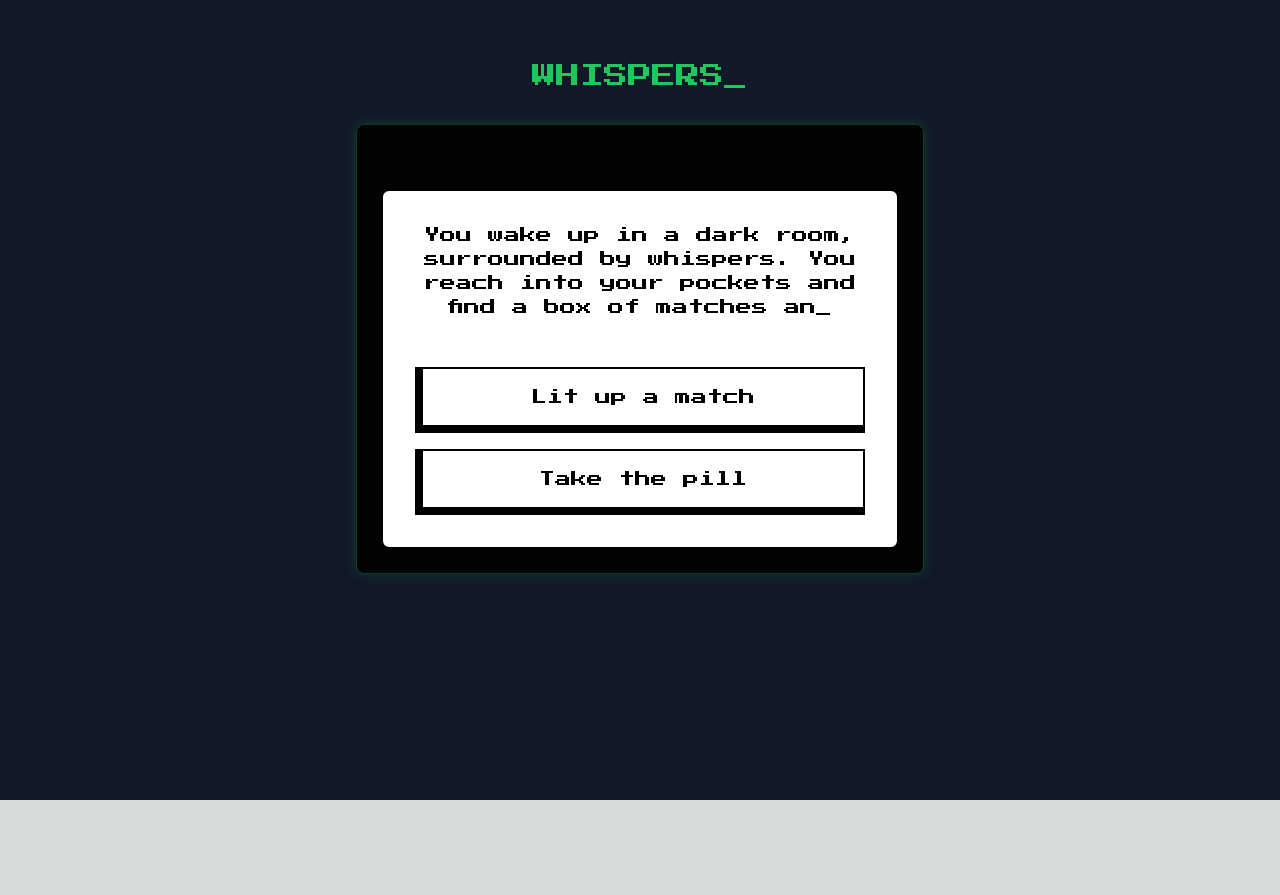
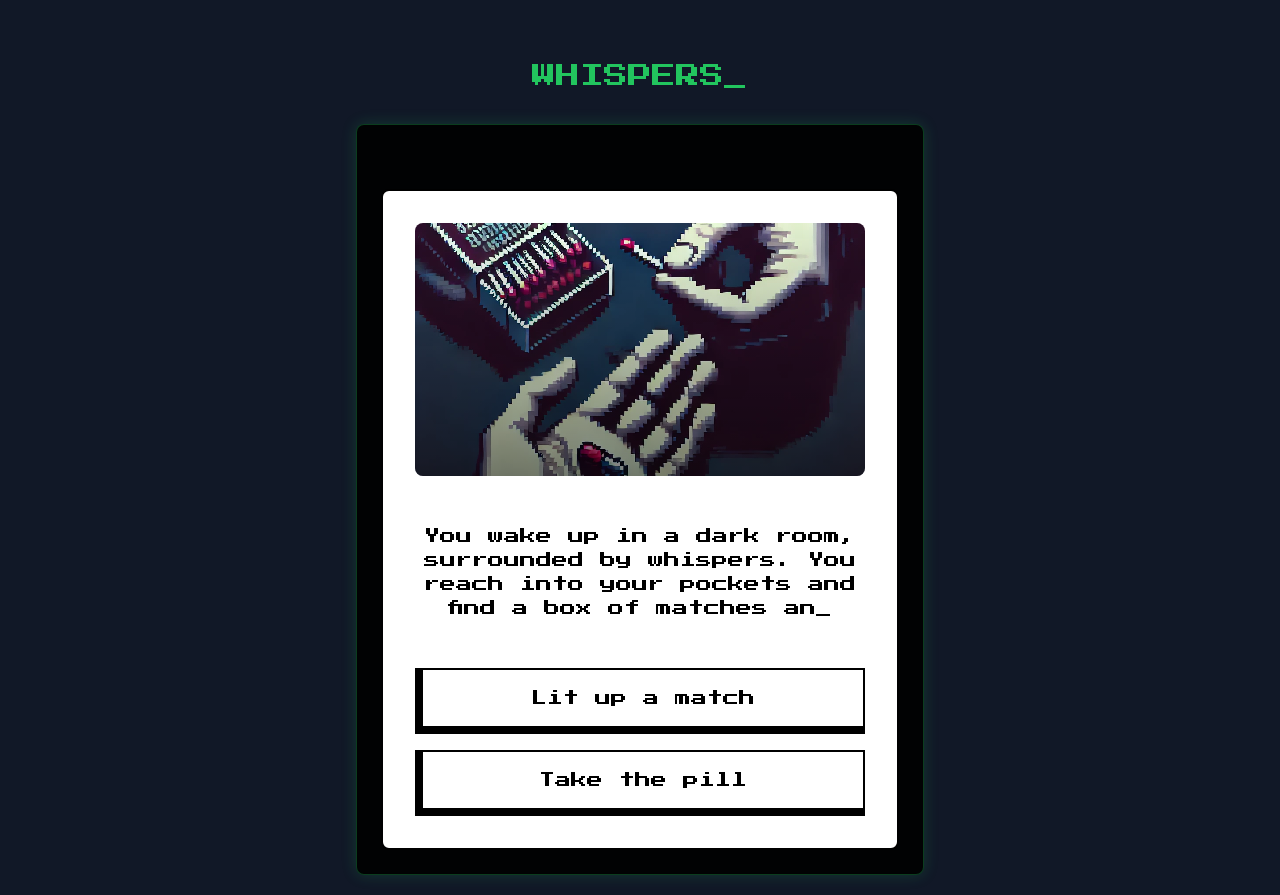
Before and after one commit to miamiultras/whispers, a Next.js app: page /game in a window 1280 px wide. Before the commit the page ends 800 px from the top, so only its background shows below. Built offline with nearby package versions, Linux system fonts and the light colour scheme.

Commit message:
update game mocks, add images

```diff
--- a/app/game/mocks/GameStates.ts
+++ b/app/game/mocks/GameStates.ts
@@ -4,6 +4,7 @@ export const gameStatesMock: GameState[] = [
   {
     id: "state1",
     text: "You wake up in a dark room, surrounded by whispers. You reach into your pockets and find a box of matches and an unknown pill. The voices tell you to take the pill.",
+    image: "matches_pill.webp",
     paths: [
       { id: "path1", text: "Lit up a match", next: "state2" },
       { id: "path2", text: "Take the pill", next: "state3" },
@@ -12,6 +13,7 @@ export const gameStatesMock: GameState[] = [
   {
     id: "state2",
     text: 'You lit up a match and see a sign on the box of matches that says "You are the key." The match goes out, and you hear a voice urging you to burn the box of matches.',
+    image: "matches.webp",
     paths: [
       { id: "path3", text: "Burn the box of matches", next: "state4" },
       { id: "path4", text: "Take a look inside your pocket", next: "state5" },
```
Also changed, not shown: public/images/questions/matches.webp (added), public/images/questions/matches_pill.webp (added).
